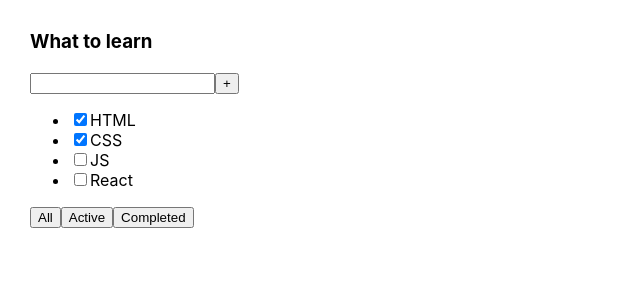
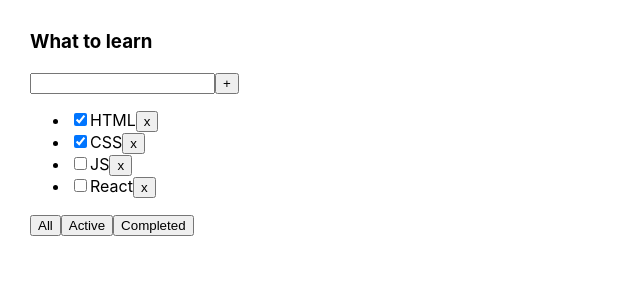
Before and after one commit to AlexandrIvanov1/Todolist, a React (Create React App) app: page / in a window 1280 px wide. Shown: the top 300 px of the page, without its empty margins (0-640 px from the left). Built offline with nearby package versions, Linux system fonts and the light colour scheme.

Commit message:
Lesson 2

```diff
--- a/src/App.tsx
+++ b/src/App.tsx
@@ -1,4 +1,4 @@
-import React from 'react';
+import React, {useState} from 'react';
 import './App.css';
 import {Todolist} from './Todolist';
 
@@ -7,19 +7,43 @@ export type TaskType = {
     title: string
     isDone: boolean
 }
+export type FilterValueType = 'all' | 'active' | 'completed'
 
 function App() {
 
-    const tasks: Array<TaskType> = [
+    const [tasks, setTasks] = useState<Array<TaskType>>([
         {id: 1, title: 'HTML', isDone: true},
         {id: 2, title: 'CSS', isDone: true},
         {id: 3, title: 'JS', isDone: false},
         {id: 4, title: 'React', isDone: false}
-    ]
+    ])
+    const [filter, setFilter] = useState<FilterValueType>('all')
+
+    let filteredTask = tasks
+
+    if (filter === 'active') {
+        filteredTask = tasks.filter(t => !t.isDone)
+    }
+    if (filter === 'completed') {
+        filteredTask = tasks.filter(t => t.isDone)
+    }
+
+    const deleteTask = (id: number) => {
+        setTasks(tasks.filter(t => t.id !== id))
+    }
+
+    const changeFilter = (newFilterValue: FilterValueType) => {
+        setFilter(newFilterValue)
+    }
 
     return (
         <div className="App">
-            <Todolist title={'What to learn'} tasks={tasks}/>
+            <Todolist
+                title={'What to learn'}
+                tasks={filteredTask}
+                deleteTask={deleteTask}
+                changeFilter={changeFilter}
+            />
         </div>
     );
 }
--- a/src/Todolist.tsx
+++ b/src/Todolist.tsx
@@ -1,9 +1,11 @@
 import React from 'react';
-import {TaskType} from './App';
+import {FilterValueType, TaskType} from './App';
 
 export type TodolistType = {
     title: string
     tasks: Array<TaskType>
+    deleteTask: (id: number) => void
+    changeFilter: (newFilterValue: FilterValueType) => void
 }
 
 export const Todolist: React.FC<TodolistType> = (props) => {
@@ -15,15 +17,23 @@ export const Todolist: React.FC<TodolistType> = (props) => {
                 <button>+</button>
             </div>
             <ul>
-                <li><input type="checkbox" checked={props.tasks[0].isDone}/><span>{props.tasks[0].title}</span></li>
-                <li><input type="checkbox" checked={props.tasks[1].isDone}/><span>{props.tasks[1].title}</span></li>
-                <li><input type="checkbox" checked={props.tasks[2].isDone}/><span>{props.tasks[2].title}</span></li>
-                <li><input type="checkbox" checked={props.tasks[3].isDone}/><span>{props.tasks[3].title}</span></li>
+                {props.tasks.map(t => {
+
+                    const deleteTask = () => props.deleteTask(t.id)
+
+                    return (
+                        <li key={t.id}>
+                            <input type="checkbox" checked={t.isDone}/>
+                            <span>{t.title}</span>
+                            <button onClick={deleteTask}>x</button>
+                        </li>
+                    )
+                })}
             </ul>
             <div>
-                <button>All</button>
-                <button>Active</button>
-                <button>Completed</button>
+                <button onClick={() => props.changeFilter('all')}>All</button>
+                <button onClick={() => props.changeFilter('active')}>Active</button>
+                <button onClick={() => props.changeFilter('completed')}>Completed</button>
             </div>
         </div>
     )
```
